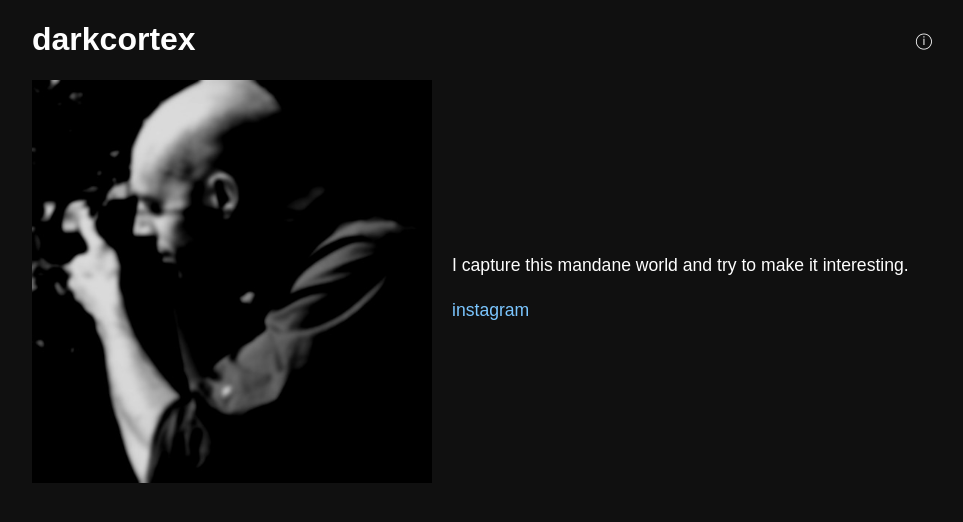
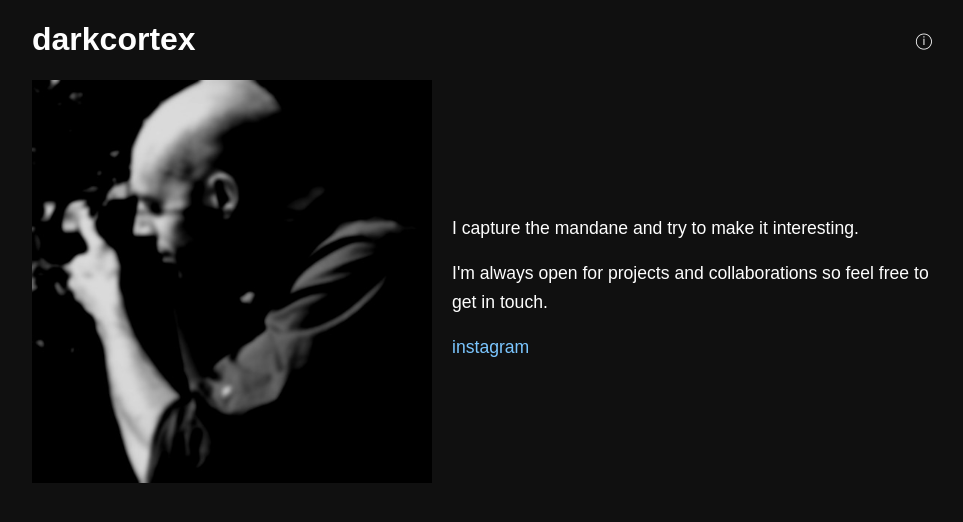
Before and after one commit to Pithikos/darkcortex, a Jekyll site: the page built from about.html, in a window 1280 px wide. Shown: the top 522 px of the page, without its empty margins (158-1121 px from the left). Built offline with Jekyll 4.4.1, drawn with Linux system fonts in a browser that asks for light colours; some web fonts are replaced; part of the change alters nothing that is shown.

```diff
--- a/_config.yml
+++ b/_config.yml
@@ -2,8 +2,8 @@
 # Site
 
 title: DarkCortex portfolio
-url: "https://cosmic-hippopotamus.cloudvent.net"
-baseurl:
+url: "https://iamdarkcortex.com"
+baseurl: "https://pithikos.github.io/darkcortex"
 google_analytics_key:
 
 # Values for the jekyll-seo-tag gem (https://github.com/jekyll/jekyll-seo-tag)
@@ -11,12 +11,12 @@ logo: /siteicon.png
 description: Photography portfolio template for Jekyll.
 author:
   name:
-  email:
+  email: iamdarkcortex@gmail.com
   twitter: # twitter username without the @ symbol
 social:
-  name: Aperture Template
+  name: darkcortex
   links:
-    - https://github.com/CloudCannon/aperture-jekyll-template
+    - https://iamdarkcortex.com
 
 # -----
 # Build
--- a/about.html
+++ b/about.html
@@ -5,7 +5,10 @@ title: About
 <div class="split-content">
 	<div class="side-content">
 		<div class="editable">
-			<p>I capture this mandane world and try to make it interesting.</p>
+			<p>I capture the mandane and try to make it interesting.</p>
+
+			<p>I'm always open for projects and collaborations so feel free
+				 to get in touch.</p>
 
 			<p><a href="https://www.instagram.com/darkcortex/">instagram</a></p>
 		</div>
```
